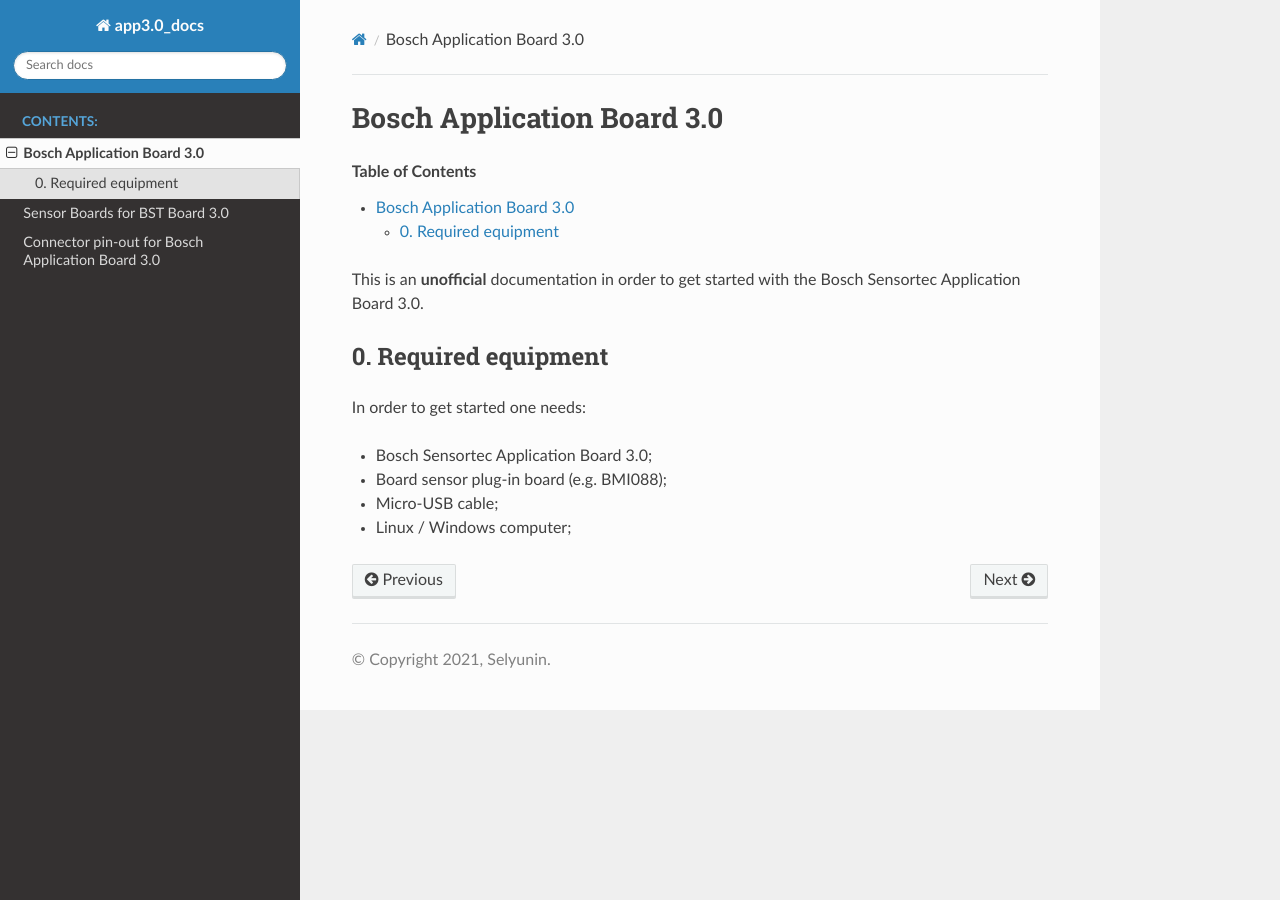
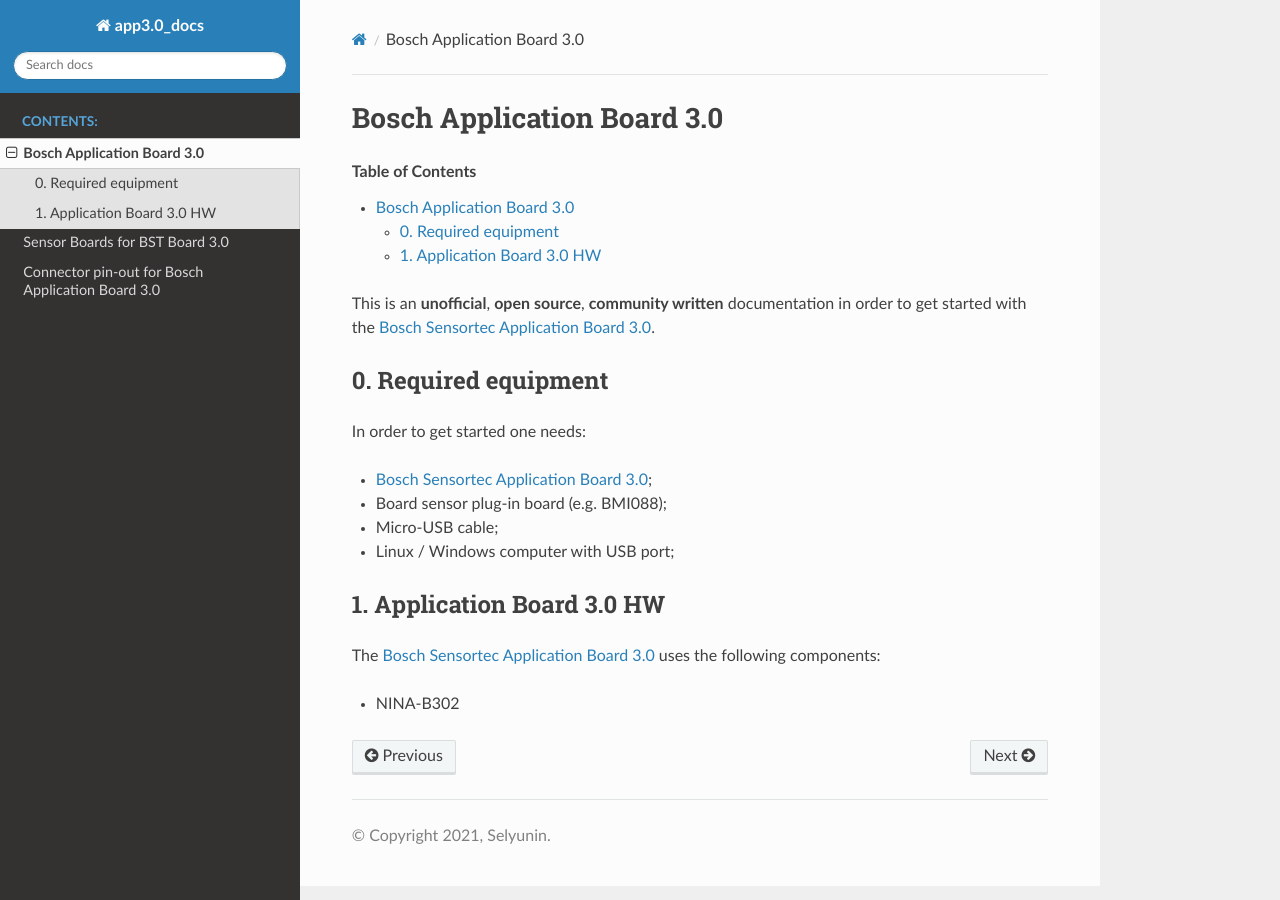
Before and after one commit to selyunin/app3.0_docs, a Sphinx documentation site: the page built from source/app30_main.rst, in a window 1280 px wide. Built offline with Sphinx 7.4.7 and the Read the Docs theme 2.0.0, drawn with Linux system fonts in a browser that asks for light colours.

Commit message:
updating the current changes

```diff
--- a/source/app30_main.rst
+++ b/source/app30_main.rst
@@ -5,7 +5,10 @@
     :depth: 5
     :backlinks: top
 
-This is an **unofficial** documentation in order to get started with the Bosch Sensortec Application Board 3.0.
+This is an **unofficial**, **open source**, **community written** documentation
+in order to get started with the `Bosch Sensortec Application Board 3.0`_.
+
+.. _Bosch Sensortec Application Board 3.0: https://www.bosch-sensortec.com/software-tools/tools/application-board-3-0/
 
 ---------------------------------
 0. Required equipment
@@ -13,10 +16,18 @@
 
 In order to get started one needs:
 
-* Bosch Sensortec Application Board 3.0;
+* `Bosch Sensortec Application Board 3.0`_;
 
 * Board sensor plug-in board (e.g. BMI088);
 
 * Micro-USB cable;
 
-* Linux / Windows computer;
+* Linux / Windows computer with USB port;
+
+---------------------------------
+1. Application Board 3.0 HW
+---------------------------------
+
+The `Bosch Sensortec Application Board 3.0`_ uses the following components:
+
+* NINA-B302
```
Also changed, not shown: README.md (+22 -7 lines).
